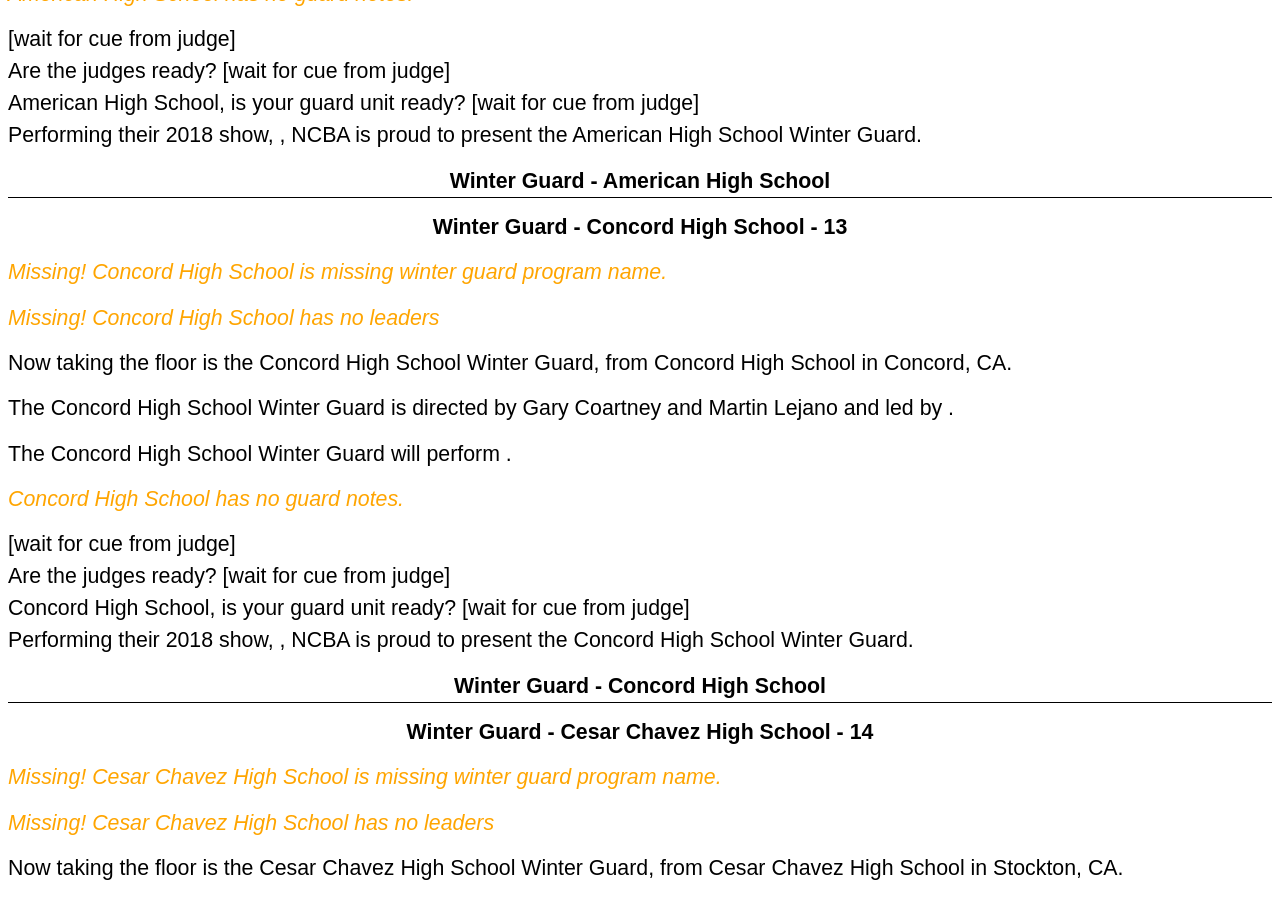
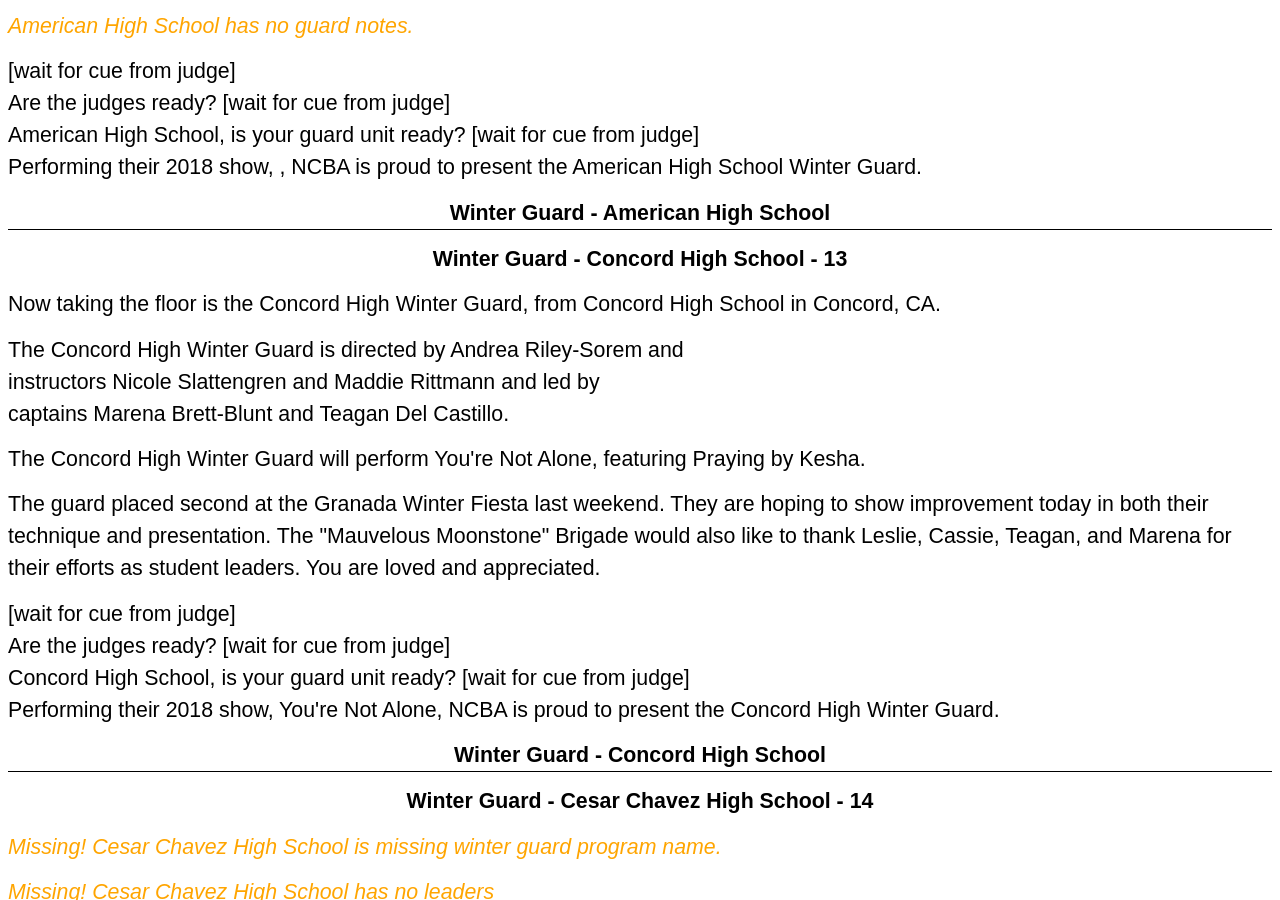
Before and after one commit to ericberdahl/band-review, a Jekyll site: the page built from winter-show.html, in a window 1280 px wide and 900 px high, scrolled down 15893 px. Built offline with Jekyll 4.4.1, drawn with Linux system fonts in a browser that asks for light colours; some of the changed text lies outside the part shown.

Commit message:
Added winter guard data for Concord HS

```diff
--- a/_data/schools/concord-hs.yml
+++ b/_data/schools/concord-hs.yml
@@ -5,17 +5,29 @@ name: "Concord High School"
 city: "Concord, CA"
 
 directors:
--   "Gary Coartney"
--   "Martin Lejano"
+-   "Andrea Riley-Sorem"
+
+other_directors:
+    instructors:
+    -   "Nicole Slattengren"
+    -   "Maddie Rittmann"
 
 winterguard:
-    nickname:
+    nickname: "Concord High Winter Guard"
 
-    program:
+    program: "You're Not Alone"
 
-    music:
+    music: "Praying by Kesha"
 
     leaders:
+        captains:
+        -   "Marena Brett-Blunt"
+        -   "Teagan Del Castillo"
+
+    content: >
+        The guard placed second at the Granada Winter Fiesta last weekend. They are hoping to show improvement today in
+        both their technique and presentation. The "Mauvelous Moonstone" Brigade would also like to thank Leslie,
+        Cassie, Teagan, and Marena for their efforts as student leaders. You are loved and appreciated.
 
 winterpercussion:
     nickname:
```
